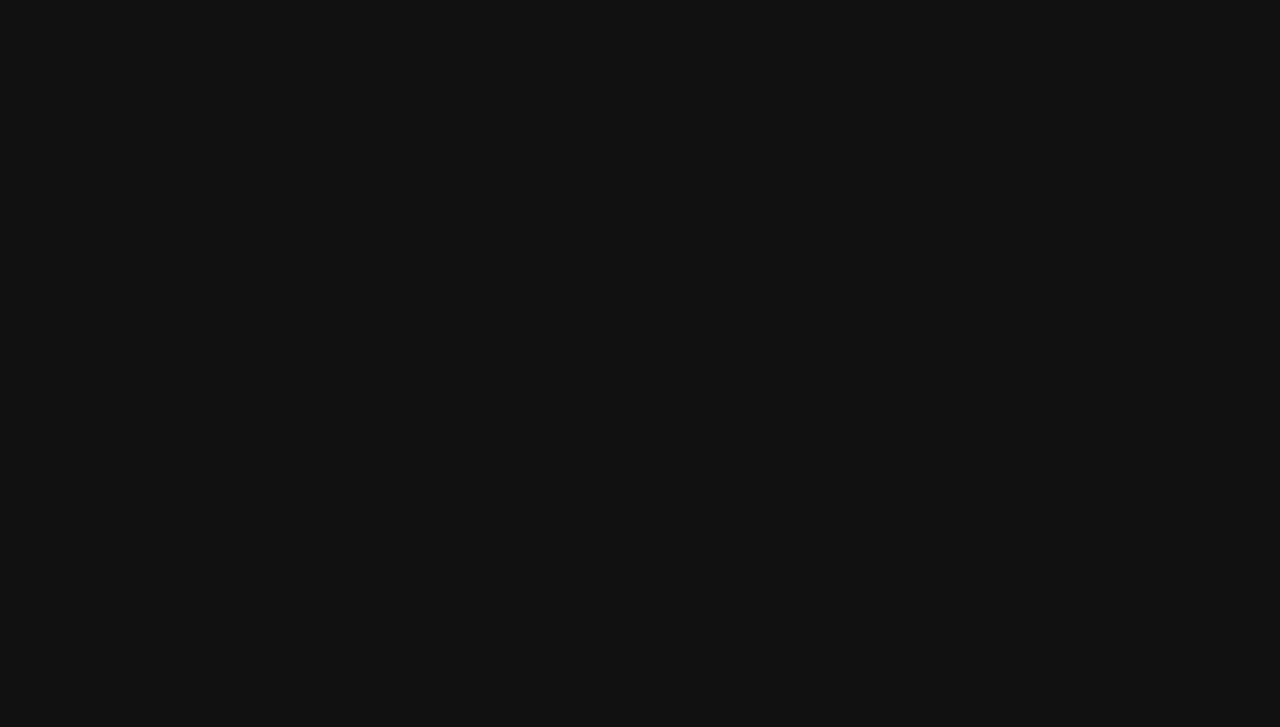
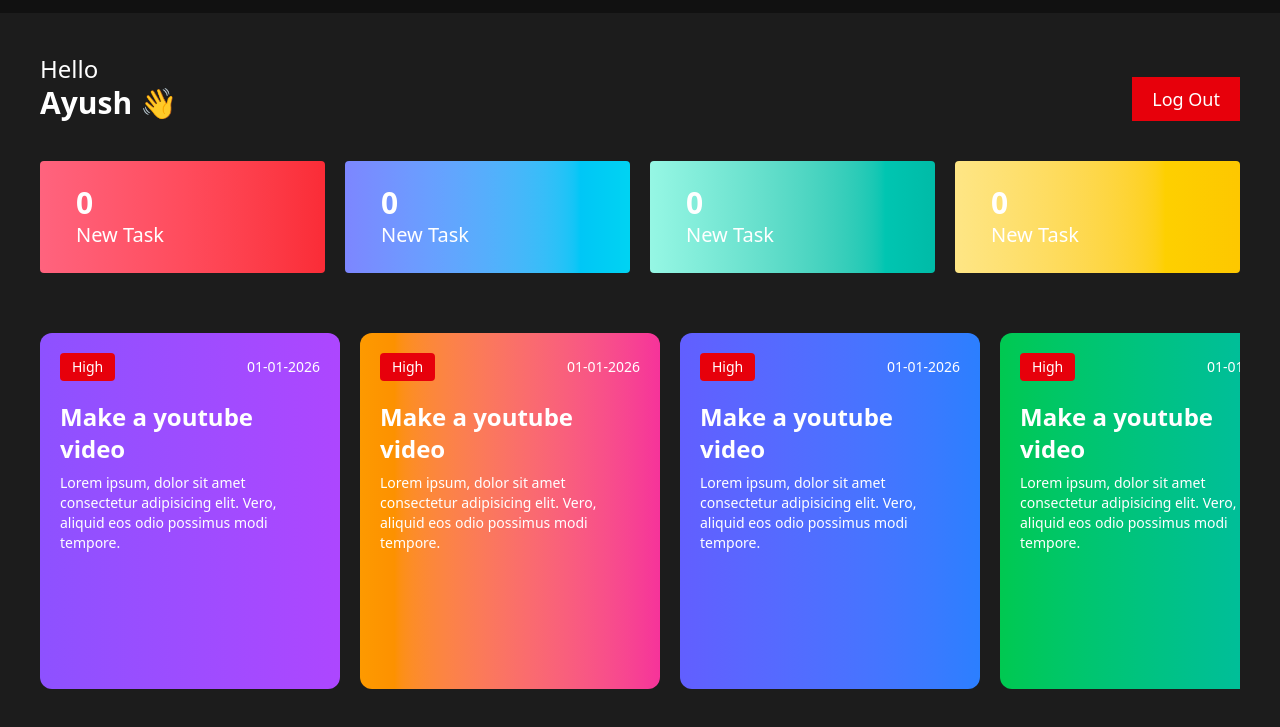
Before and after one commit to AyushGupta2526/EMS-Project, a React (Vite) app: page / in a window 1280 px wide. Shown: the part 787-1514 px from the top of the page. Before the commit the page ends 800 px from the top, so only its background shows below. Built offline with nearby package versions, Linux system fonts and the light colour scheme.

Commit message:
some changes

```diff
--- a/src/App.jsx
+++ b/src/App.jsx
@@ -2,13 +2,27 @@ import React from 'react'
 import Login from './components/Auth/Login'
 import EmployeeDashboard from './components/Dashboard/EmployeeDashboard'
 import AdminDashboard from './components/Dashboard/AdminDashboard'
+import { useState } from 'react'
 
 const App = () => {
+
+  const [user, setuser] = useState(null)
+
+  const handleLogin = (email,passwords) => {
+    if(email == 'admin@me.com' && password == '123'){
+      setuser('admin')
+    }else if(email == 'user@me.com' && passwords == '123'){
+      setuser('employee')
+    }
+    else{
+      alert("invalid Credentials")
+    }
+  }
+
   return (
    <>
-   {/* <Login /> */}
-   {/* <EmployeeDashboard /> */}
-   {/* <AdminDashboard /> */}
+   {!user ? <Login handleLogin={handleLogin} /> : ''}
+   {user == 'admin' ? <AdminDashboard /> : <EmployeeDashboard />}
    </>
   )
 }
--- a/src/components/Auth/Login.jsx
+++ b/src/components/Auth/Login.jsx
@@ -1,6 +1,6 @@
 import React, { useState } from 'react'
 
-const Login = () => {
+const Login = (props) => {
 
     const [email, setEmail] = useState('')
     const [password, setPassword] = useState('')
--- /dev/null
+++ b/src/utils/localStorage.jsx
@@ -0,0 +1,221 @@
+
+const employees = [
+    {
+        "id": 1,
+        "firstName": "Arjun",
+        "email": "e@e.com",
+        "password": "123",
+        "taskCounts": {
+            "active": 2,
+            "newTask": 1,
+            "completed": 1,
+            "failed": 0
+        },
+        "tasks": [
+            {
+                "active": true,
+                "newTask": true,
+                "completed": false,
+                "failed": false,
+                "taskTitle": "Update website",
+                "taskDescription": "Revamp the homepage design",
+                "taskDate": "2026-01-12",
+                "category": "Design"
+            },
+            {
+                "active": false,
+                "newTask": false,
+                "completed": true,
+                "failed": false,
+                "taskTitle": "Client meeting",
+                "taskDescription": "Discuss project requirements",
+                "taskDate": "2026-01-10",
+                "category": "Meeting"
+            },
+            {
+                "active": true,
+                "newTask": false,
+                "completed": false,
+                "failed": false,
+                "taskTitle": "Fix bugs",
+                "taskDescription": "Resolve bugs reported in issue tracker",
+                "taskDate": "2026-01-14",
+                "category": "Development"
+            }
+        ]
+    },
+    {
+        "id": 2,
+        "firstName": "Sneha",
+        "email": "employee2@example.com",
+        "password": "123",
+        "taskCounts": {
+            "active": 1,
+            "newTask": 0,
+            "completed": 1,
+            "failed": 0
+        },
+        "tasks": [
+            {
+                "active": true,
+                "newTask": false,
+                "completed": false,
+                "failed": false,
+                "taskTitle": "Database optimization",
+                "taskDescription": "Optimize queries for better performance",
+                "taskDate": "2026-01-11",
+                "category": "Database"
+            },
+            {
+                "active": false,
+                "newTask": false,
+                "completed": true,
+                "failed": false,
+                "taskTitle": "Design new feature",
+                "taskDescription": "Create mockups for the new feature",
+                "taskDate": "2026-01-09",
+                "category": "Design"
+            }
+        ]
+    },
+    {
+        "id": 3,
+        "firstName": "Ravi",
+        "email": "employee3@example.com",
+        "password": "123",
+        "taskCounts": {
+            "active": 2,
+            "newTask": 1,
+            "completed": 1,
+            "failed": 0
+        },
+        "tasks": [
+            {
+                "active": true,
+                "newTask": true,
+                "completed": false,
+                "failed": false,
+                "taskTitle": "Prepare presentation",
+                "taskDescription": "Prepare slides for upcoming client presentation",
+                "taskDate": "2026-01-13",
+                "category": "Presentation"
+            },
+            {
+                "active": true,
+                "newTask": false,
+                "completed": false,
+                "failed": false,
+                "taskTitle": "Code review",
+                "taskDescription": "Review the codebase for optimization",
+                "taskDate": "2026-01-12",
+                "category": "Development"
+            },
+            {
+                "active": false,
+                "newTask": false,
+                "completed": true,
+                "failed": false,
+                "taskTitle": "Testing",
+                "taskDescription": "Test the latest build for bugs",
+                "taskDate": "2026-01-08",
+                "category": "QA"
+            }
+        ]
+    },
+    {
+        "id": 4,
+        "firstName": "Priya",
+        "email": "employee4@example.com",
+        "password": "123",
+        "taskCounts": {
+            "active": 2,
+            "newTask": 1,
+            "completed": 0,
+            "failed": 0
+        },
+        "tasks": [
+            {
+                "active": true,
+                "newTask": true,
+                "completed": false,
+                "failed": false,
+                "taskTitle": "Write documentation",
+                "taskDescription": "Update the project documentation",
+                "taskDate": "2026-01-13",
+                "category": "Documentation"
+            },
+            {
+                "active": true,
+                "newTask": false,
+                "completed": false,
+                "failed": false,
+                "taskTitle": "Set up CI/CD",
+                "taskDescription": "Implement continuous integration pipeline",
+                "taskDate": "2026-01-11",
+                "category": "DevOps"
+            }
+        ]
+    },
+    {
+        "id": 5,
+        "firstName": "Karan",
+        "email": "employee5@example.com",
+        "password": "123",
+        "taskCounts": {
+            "active": 2,
+            "newTask": 1,
+            "completed": 1,
+            "failed": 0
+        },
+        "tasks": [
+            {
+                "active": true,
+                "newTask": true,
+                "completed": false,
+                "failed": false,
+                "taskTitle": "UI redesign",
+                "taskDescription": "Redesign the user interface for better UX",
+                "taskDate": "2026-01-14",
+                "category": "Design"
+            },
+            {
+                "active": false,
+                "newTask": false,
+                "completed": true,
+                "failed": false,
+                "taskTitle": "Deploy new build",
+                "taskDescription": "Deploy the latest build to production",
+                "taskDate": "2026-01-09",
+                "category": "DevOps"
+            },
+            {
+                "active": true,
+                "newTask": false,
+                "completed": false,
+                "failed": false,
+                "taskTitle": "Client feedback",
+                "taskDescription": "Gather feedback from clients after product launch",
+                "taskDate": "2026-01-12",
+                "category": "Support"
+            }
+        ]
+    }
+];
+
+
+const admin = [{
+    "id": 1,
+    "email": "admin@example.com",
+    "password": "123"
+}];
+
+export const setLocalStorage = () => {
+    localStorage.setItem('employees',JSON.stringify(employees))
+    localStorage.setItem('admin',JSON.stringify(admin))
+}
+export const getLocalStorage = ()=>{
+    const employees = JSON.parse(localStorage.getItem('employees'))
+    const admin = JSON.parse(localStorage.getItem('admin'))
+
+    return {employees,admin}
+}
```
Also changed, not shown: src/utils/LocalStorages.jsx (deleted).
